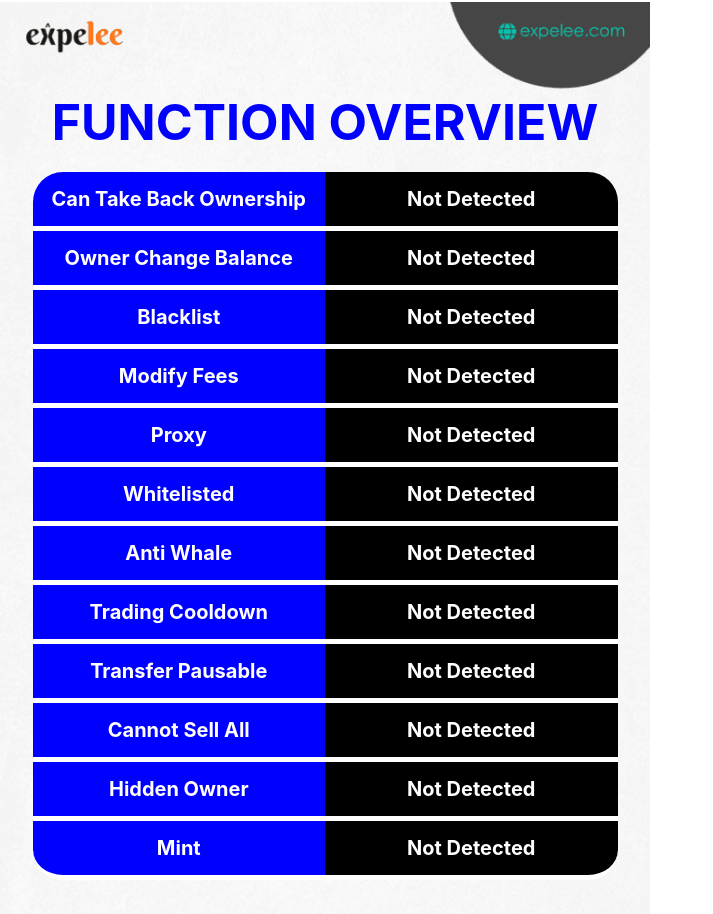
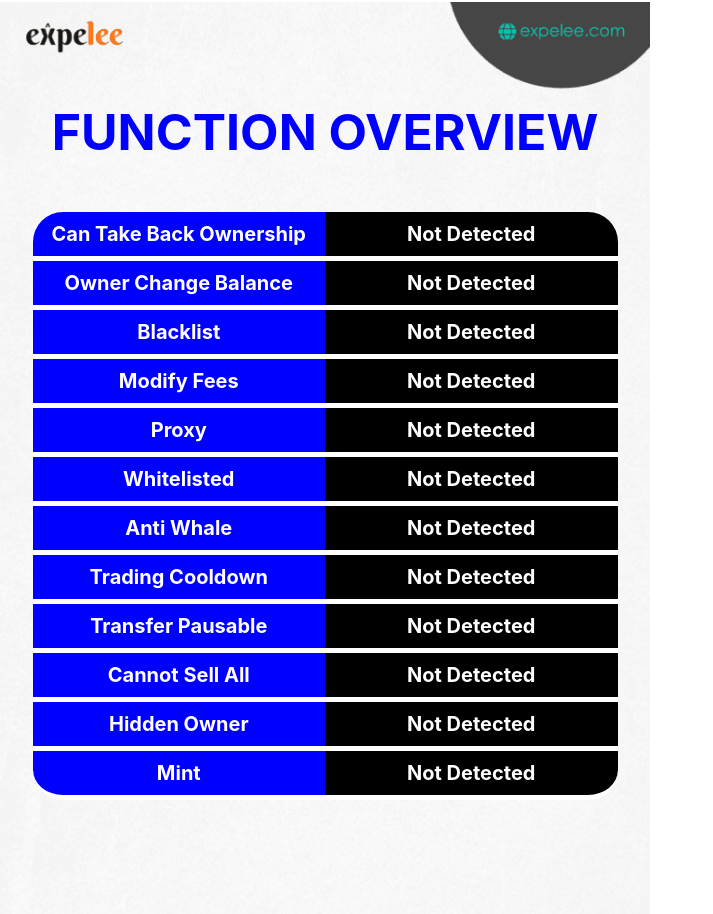
Before and after one commit to amankumarsuman/AuditReport, a React (Create React App) app: page / in a window 1280 px wide. Shown: the part 10082-10996 px from the top of the page, without its empty margins (0-713 px from the left). Built offline with nearby package versions, Linux system fonts and the light colour scheme.

Commit message:
added dummy files

```diff
--- a/src/components/AuditReportForm/AuditReport.jsx
+++ b/src/components/AuditReportForm/AuditReport.jsx
@@ -978,7 +978,7 @@ socialMediaPic &&
         >
           <p
             style={{
-              paddingTop: "90px",
+              paddingTop: "100px",
               fontWeight: "bold",
               fontSize: "50px",
               color: "blue",
@@ -987,7 +987,7 @@ socialMediaPic &&
             FUNCTION OVERVIEW
           </p>
         </div>
-        <div style={{width:"90%",margin:"auto",marginTop:"-30px"}}>
+        <div style={{width:"90%",margin:"auto",}}>
           <Grid
             container
             sx={{
@@ -1005,7 +1005,7 @@ socialMediaPic &&
                 fontWeight: "bold",
               textAlign:"center",
                 color: "white",
-           padding:"15px",
+           padding:"10px",
                 height: "70%",
                 borderBottom: "5px solid white",
                 borderRadius: "30px 0px 0px 0px",
@@ -1022,7 +1022,7 @@ socialMediaPic &&
                 fontWeight: "bold",
               textAlign:"center",
                 color: "white",
-           padding:"15px",
+           padding:"10px",
                 height: "70%",
                 borderBottom: "5px solid white",
                 borderRadius: "0px 30px 0px 0px",
@@ -1039,7 +1039,7 @@ socialMediaPic &&
                 fontWeight: "bold",
               textAlign:"center",
                 color: "white",
-           padding:"15px",
+           padding:"10px",
                 height: "70%",
                 borderBottom: "5px solid white",
                 // borderRadius: "20px 20px 0px 0px",
@@ -1056,7 +1056,7 @@ socialMediaPic &&
                 fontWeight: "bold",
               textAlign:"center",
                 color: "white",
-           padding:"15px",
+           padding:"10px",
                 height: "70%",
                 borderBottom: "5px solid white",
                 // borderRadius: "0px 20px 0px 0px",
@@ -1074,7 +1074,7 @@ socialMediaPic &&
                 fontWeight: "bold",
               textAlign:"center",
                 color: "white",
-           padding:"15px",
+           padding:"10px",
                 height: "70%",
                 borderBottom: "5px solid white",
                 // borderRadius: "20px 20px 0px 0px",
@@ -1091,7 +1091,7 @@ socialMediaPic &&
                 fontWeight: "bold",
               textAlign:"center",
                 color: "white",
-           padding:"15px",
+           padding:"10px",
                 height: "70%",
                 borderBottom: "5px solid white",
                 // borderRadius: "0px 20px 0px 0px",
@@ -1109,7 +1109,7 @@ socialMediaPic &&
                 fontWeight: "bold",
               textAlign:"center",
                 color: "white",
-           padding:"15px",
+           padding:"10px",
                 height: "70%",
                 borderBottom: "5px solid white",
                 // borderRadius: "20px 20px 0px 0px",
@@ -1126,7 +1126,7 @@ socialMediaPic &&
                 fontWeight: "bold",
               textAlign:"center",
                 color: "white",
-           padding:"15px",
+           padding:"10px",
                 height: "70%",
                 borderBottom: "5px solid white",
                 // borderRadius: "0px 20px 0px 0px",
@@ -1144,7 +1144,7 @@ socialMediaPic &&
                 fontWeight: "bold",
               textAlign:"center",
                 color: "white",
-           padding:"15px",
+           padding:"10px",
                 height: "70%",
                 borderBottom: "5px solid white",
                 // borderRadius: "20px 20px 0px 0px",
@@ -1161,7 +1161,7 @@ socialMediaPic &&
                 fontWeight: "bold",
               textAlign:"center",
                 color: "white",
-           padding:"15px",
+           padding:"10px",
                 height: "70%",
                 borderBottom: "5px solid white",
                 // borderRadius: "0px 20px 0px 0px",
@@ -1179,7 +1179,7 @@ socialMediaPic &&
                 fontWeight: "bold",
               textAlign:"center",
                 color: "white",
-           padding:"15px",
+           padding:"10px",
                 height: "70%",
                 borderBottom: "5px solid white",
                 // borderRadius: "20px 20px 0px 0px",
@@ -1196,7 +1196,7 @@ socialMediaPic &&
                 fontWeight: "bold",
               textAlign:"center",
                 color: "white",
-           padding:"15px",
+           padding:"10px",
                 height: "70%",
                 borderBottom: "5px solid white",
                 // borderRadius: "0px 20px 0px 0px",
@@ -1214,7 +1214,7 @@ socialMediaPic &&
                 fontWeight: "bold",
               textAlign:"center",
                 color: "white",
-           padding:"15px",
+           padding:"10px",
                 height: "70%",
                 borderBottom: "5px solid white",
                 // borderRadius: "20px 20px 0px 0px",
@@ -1232,7 +1232,7 @@ socialMediaPic &&
                 fontWeight: "bold",
               textAlign:"center",
                 color: "white",
-           padding:"15px",
+           padding:"10px",
                 height: "70%",
                 borderBottom: "5px solid white",
                 // borderRadius: "0px 20px 0px 0px",
@@ -1250,7 +1250,7 @@ socialMediaPic &&
                 fontWeight: "bold",
               textAlign:"center",
                 color: "white",
-           padding:"15px",
+           padding:"10px",
                 height: "70%",
                 borderBottom: "5px solid white",
                 // borderRadius: "20px 20px 0px 0px",
@@ -1267,7 +1267,7 @@ socialMediaPic &&
                 fontWeight: "bold",
               textAlign:"center",
                 color: "white",
-           padding:"15px",
+           padding:"10px",
                 height: "70%",
                 borderBottom: "5px solid white",
                 // borderRadius: "0px 20px 0px 0px",
@@ -1285,7 +1285,7 @@ socialMediaPic &&
                 fontWeight: "bold",
               textAlign:"center",
                 color: "white",
-           padding:"15px",
+           padding:"10px",
                 height: "70%",
                 borderBottom: "5px solid white",
                 // borderRadius: "20px 20px 0px 0px",
@@ -1302,7 +1302,7 @@ socialMediaPic &&
                 fontWeight: "bold",
               textAlign:"center",
                 color: "white",
-           padding:"15px",
+           padding:"10px",
                 height: "70%",
                 borderBottom: "5px solid white",
                 // borderRadius: "0px 20px 0px 0px",
@@ -1320,7 +1320,7 @@ socialMediaPic &&
                 fontWeight: "bold",
               textAlign:"center",
                 color: "white",
-           padding:"15px",
+           padding:"10px",
                 height: "70%",
                 borderBottom: "5px solid white",
                 // borderRadius: "20px 20px 0px 0px",
@@ -1337,7 +1337,7 @@ socialMediaPic &&
                 fontWeight: "bold",
               textAlign:"center",
                 color: "white",
-           padding:"15px",
+           padding:"10px",
                 height: "70%",
                 borderBottom: "5px solid white",
                 // borderRadius: "0px 20px 0px 0px",
@@ -1355,7 +1355,7 @@ socialMediaPic &&
                 fontWeight: "bold",
               textAlign:"center",
                 color: "white",
-           padding:"15px",
+           padding:"10px",
                 height: "70%",
                 borderBottom: "5px solid white",
                 // borderRadius: "20px 20px 0px 0px",
@@ -1372,7 +1372,7 @@ socialMediaPic &&
                 fontWeight: "bold",
               textAlign:"center",
                 color: "white",
-           padding:"15px",
+           padding:"10px",
                 height: "70%",
                 borderBottom: "5px solid white",
                 // borderRadius: "0px 20px 0px 0px",
@@ -1390,7 +1390,7 @@ socialMediaPic &&
                 fontWeight: "bold",
               textAlign:"center",
                 color: "white",
-           padding:"15px",
+           padding:"10px",
                 height: "70%",
                 borderBottom: "5px solid white",
                 borderRadius: "0px 0px 0px 30px",
@@ -1407,7 +1407,7 @@ socialMediaPic &&
                 fontWeight: "bold",
               textAlign:"center",
                 color: "white",
-           padding:"15px",
+           padding:"10px",
                 height: "70%",
                 borderBottom: "5px solid white",
                 borderRadius: "0px 0px 30px 0px",
@@ -2327,17 +2327,17 @@ socialMediaPic &&
 
 
       <div id="page">
-<img width="50%" src={auditMethodology} />
+<img width="43%" height="100%" src={auditMethodology} />
       </div>
 
       <div id="page">
-<img width="50%" src={third} />
+<img width="43%" height="100%" src={third} />
       </div>
       <div id="page">
-<img width="50%" src={fourth} />
+<img width="43%" height="100%" src={fourth} />
       </div>
       <div id="page">
-<img width="50%" src={second} />
+<img width="43%" height="100%" src={second} />
       </div>
     </div>
     <Button
```
